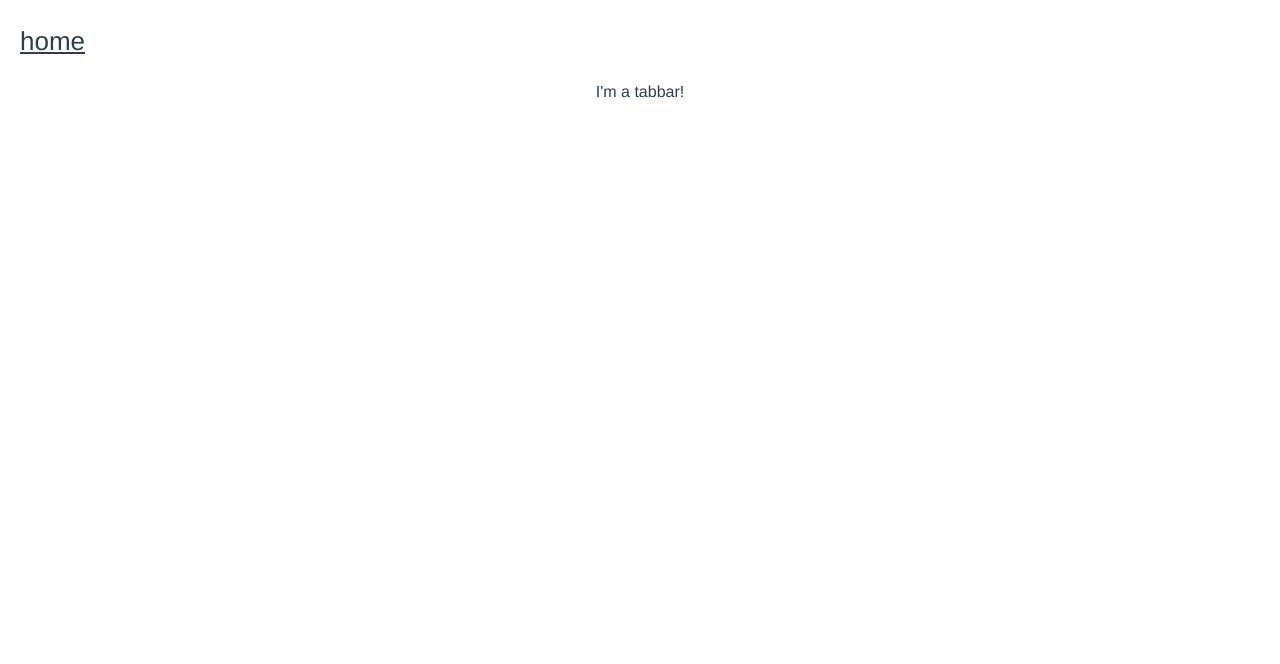
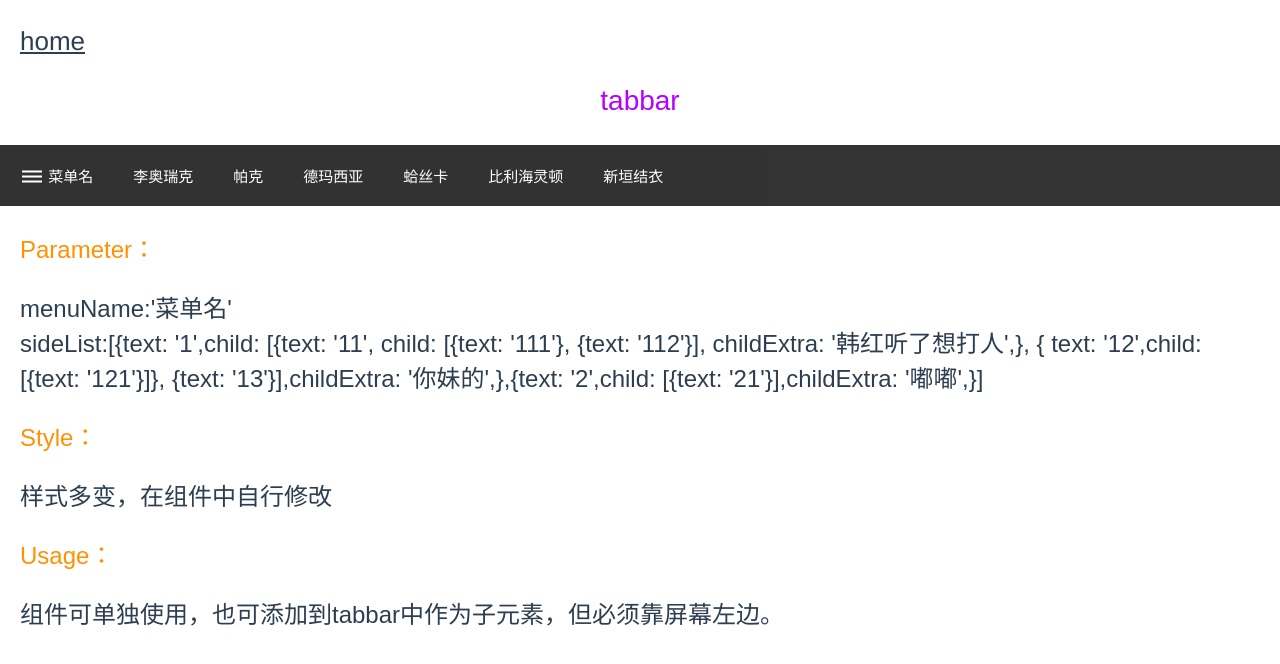
Before and after one commit to damnright/vue-component, a Vue app: page /#/tabbar in a window 1280 px wide. Shown: the top 664 px of the page. Built offline with nearby package versions, Linux system fonts and the light colour scheme.

Commit message:
fix offsetTop inacurate

```diff
--- a/src/components/sidelist.vue
+++ b/src/components/sidelist.vue
@@ -1,8 +1,7 @@
 <template>
-  <div class="root">
     <div :class="['btn',{btnHover:isHover}]" @mouseover="isHover=true" @mouseleave="btnLeave" ref="btn">
       <div style="display: flex;height: 100%;justify-content: space-between;align-items: center;">
-        <i class="material-icons" style="font-size: 32px;padding-top: 3px;">dehaze</i>{{'&nbsp' + menuName}}
+        <i class="material-icons" style="padding-top: 3px;">dehaze</i>{{'&nbsp' + menuName}}
       </div>
       <transition name="slide" @before-enter="disable(0)" @after-enter="enable(0)"
                   @before-leave="disable(0)" @after-leave="disable(0)">
@@ -27,7 +26,8 @@
                               @before-leave="disable(2)" @after-leave="disable(2)">
                     <div class="child2"
                          v-if="isHover2&&c2>-1&&sideList[c1].child!==undefined&&sideList[c1].child[c2].child!==undefined">
-                        <ul :class="['child2List',{prevent:state2}]" @mouseover="mouseover(3)" @mouseleave="childLeave(3)">
+                      <ul :class="['child2List',{prevent:state2}]" @mouseover="mouseover(3)"
+                          @mouseleave="childLeave(3)">
                         <li :class="['sideItem',{blue:c3===index2}]"
                             v-for="(item2,index2) in sideList[c1].child[c2].child"
                             :key="index2" @mouseover="c3=index2">{{item2.text}}
@@ -47,36 +47,22 @@
           </ul>
           <div class="sideItem sideItemExtra">yeah~take it boy</div>
           <div class="sideItem sideItemLast">有问题联系110</div>
-            <div class="container"></div>
         </div>
       </transition>
-    </div>
     </div>
 </template>
 
 <style scoped>
-  .container {
-    position: relative;
-    width: 100%;
+  .btn {
+    text-align: left;
     height: 100%;
-    z-index: 2;
-  }
-
-  .root {
-    text-align: left;
-    font: 20px PingFangSC-Regular, sans-serif;
-  }
-
-  .btn {
-    padding: 10px 12px;
-    background-color: #242524;
     color: #fff;
     display: inline-block;
     position: relative;
   }
 
   .btnHover {
-    background-color: #00DFF2;
+    background-color: #05E4FF;
   }
 
   .sideLeftWrapper {
@@ -140,7 +126,7 @@
   }
 
   .sideItemExtra:hover {
-    color: #4FE4F2;
+    color: #05E4FF;
   }
 
   .sideItemLast {
@@ -150,7 +136,7 @@
   }
 
   .blue {
-    color: #4FE4F2;
+    color: #05E4FF;
   }
 
   .prevent {
@@ -180,7 +166,7 @@
       },
       sideList: {
         type: Array,
-        default:function(){
+        default: function () {
           return [
             {
               text: '啊啊啊1',
@@ -240,14 +226,14 @@
         }, 360)
       },
       childLeave(i){
-        this['isHover'+i] = false;
-        this['c'+i] = -1;
+        this['isHover' + i] = false;
+        this['c' + i] = -1;
       },
       mouseover(i){
-        this['isHover'+i] = true;
+        this['isHover' + i] = true;
       },
-      mouseoverItem(i,index){
-        this['c'+i] = index;
+      mouseoverItem(i, index){
+        this['c' + i] = index;
       },
       disable(i){
         this['state' + i] = true;
@@ -255,9 +241,19 @@
       enable(i){
         this['state' + i] = false;
       },
+      getElTop(el){
+          let relTop=el.offsetTop;
+          let current=el.offsetParent;
+          while (current!==null){
+              relTop+=current.offsetTop;
+              current=current.offsetParent
+          }
+          return relTop
+      },
     },
     mounted(){
-      this.sideLc.top = this.$refs.btn.offsetTop + this.$refs.btn.offsetHeight + 'px';
+      this.sideLc.top = this.getElTop(this.$refs.btn) + this.$refs.btn.offsetHeight + 'px';
     },
   };
+
 </script>
--- a/src/components/tabbar.vue
+++ b/src/components/tabbar.vue
@@ -1,24 +1,76 @@
 <template>
-<div>
-I'm a tabbar!
-</div>
+  <div class="container">
+    <ul class="tabbar">
+      <li style="padding: 0 20px;height: 60px;"><sidelist ref="sl"></sidelist></li>
+      <li v-for="(item,index) in data" :key="index">
+        {{item}}
+        <div class="border"></div>
+      </li>
+    </ul>
+  </div>
 </template>
 
 <style scoped>
+  .container {
+    background: #000;
+    text-align: left;
+    color: #fff;
+    transition: background 0.3s;
+    opacity: 0.8;
+  }
 
+  .container:hover {
+    background: #2E2E2D;
+  }
+
+  ul.tabbar{
+    display: inline-block;
+    margin: 0 auto;
+  }
+
+  .tabbar li {
+    position: relative;
+    display: inline-block;
+    font-size: 15px;
+    padding: 20px 20px;
+    vertical-align: middle;
+    height: 100%;
+  }
+
+  li:hover {
+    color: #05E4FF;
+  }
+
+  .border{
+    position: absolute;
+    bottom: 0;
+    left: 0;
+    height: 3px;
+    width: 0;
+    background: #05E4FF;
+    transition: all 0.3s;
+  }
+
+  li:hover .border{
+    width: 100%;
+  }
 </style>
 
 <script>
+  import sidelist from '../components/sidelist.vue'
+
   export default {
-    name:'',
-    components:{},
-    props:{
-
+      components:{
+          sidelist
+      },
+    props: {
+      data: {
+        type: Array,
+        default: function () {
+          return ['李奥瑞克', '帕克', '德玛西亚', '蛤丝卡', '比利海灵顿', '新垣结衣']
+        }
+      }
     },
-    methods:{
-
-    },
-    created(){},
-    mounted(){},
+    methods: {},
   };
 </script>
--- a/src/pages/sidelist.vue
+++ b/src/pages/sidelist.vue
@@ -1,7 +1,9 @@
 <template>
   <div class="wrapper">
     <p class="head">sidelist</p>
-    <sidelist></sidelist>
+    <div style="background: #0FFFB4;">
+      <sidelist></sidelist>
+    </div>
     <div class="tip">
       <p class="tipTitle">Parameter：</p>
       <ul>
@@ -20,6 +22,7 @@
 <style scoped>
   .wrapper {
     font: 24px PingFangSC-Regular, sans-serif;
+    text-align: left;
   }
 
   .head {
--- a/src/pages/tabbar.vue
+++ b/src/pages/tabbar.vue
@@ -1,11 +1,47 @@
 <template>
-<div>
+<div class="wrapper">
+  <p class="head">tabbar</p>
   <tabbar></tabbar>
+  <div class="tip">
+    <p class="tipTitle">Parameter：</p>
+    <ul>
+      <li>menuName:'菜单名'</li>
+      <li>sideList:[{text: '1',child: [{text: '11', child: [{text: '111'}, {text: '112'}], childExtra: '韩红听了想打人',}, {
+        text: '12',child: [{text: '121'}]}, {text: '13'}],childExtra: '你妹的',},{text: '2',child: [{text: '21'}],childExtra: '嘟嘟',}]</li>
+    </ul>
+    <p class="tipTitle">Style：</p>
+    <p>样式多变，在组件中自行修改</p>
+    <p class="tipTitle">Usage：</p>
+    <p>组件可单独使用，也可添加到tabbar中作为子元素，但必须靠屏幕左边。</p>
+  </div>
 </div>
 </template>
 
 <style scoped>
+  .wrapper {
+    font: 24px PingFangSC-Regular, sans-serif;
+  }
 
+  .head {
+    font-size: 28px;
+    color: #B700FF;
+    text-align: center;
+  }
+
+  .tip {
+    text-align: left;
+    margin-left: 20px;
+    margin-bottom: 20px;
+  }
+
+  .tipTitle{
+    color: #FF9103;
+  }
+
+  .tip li{
+    display: inline-block;
+    margin-right: 30px;
+  }
 </style>
 
 <script>
@@ -13,7 +49,7 @@
 
   export default {
     components:{
-        tabbar,
+        tabbar
     },
     data(){
         return {
```
Lines whose indentation alone changed are shown as unchanged.
